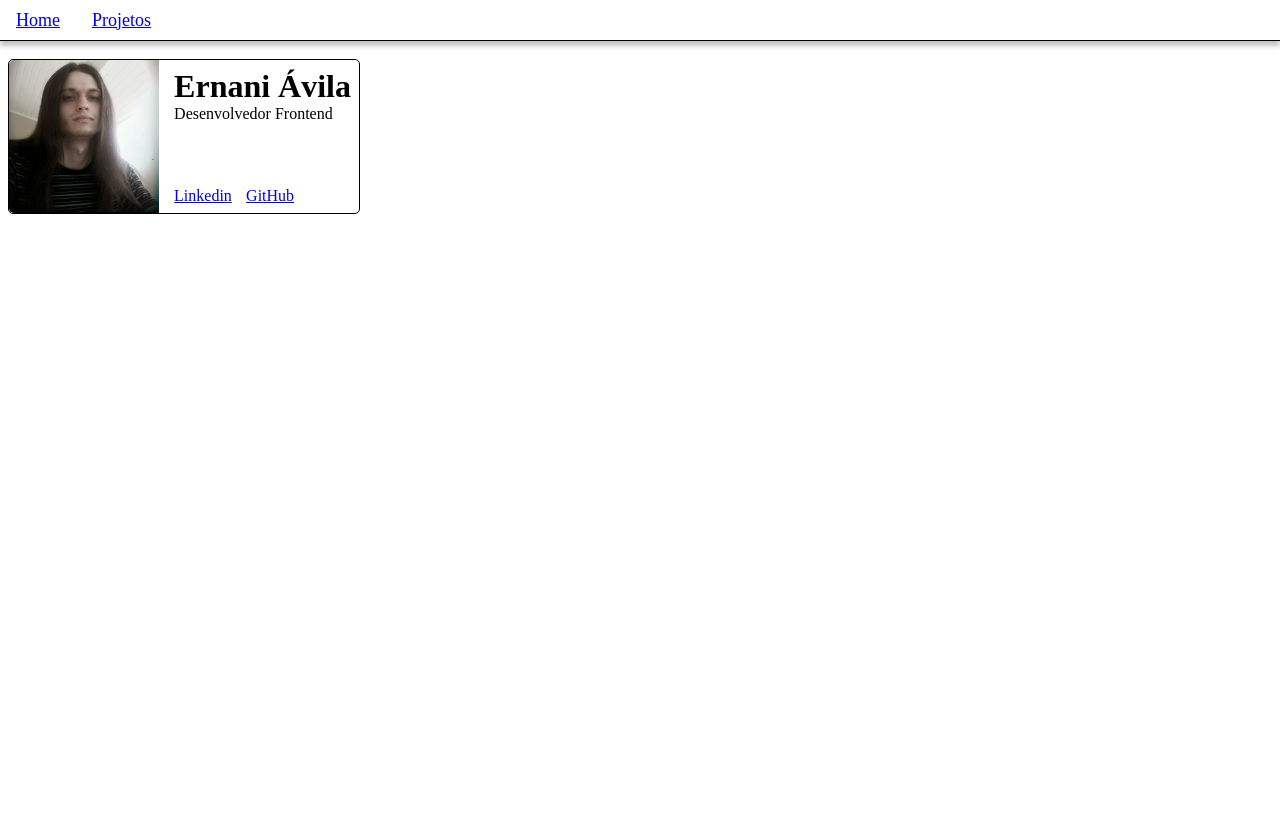
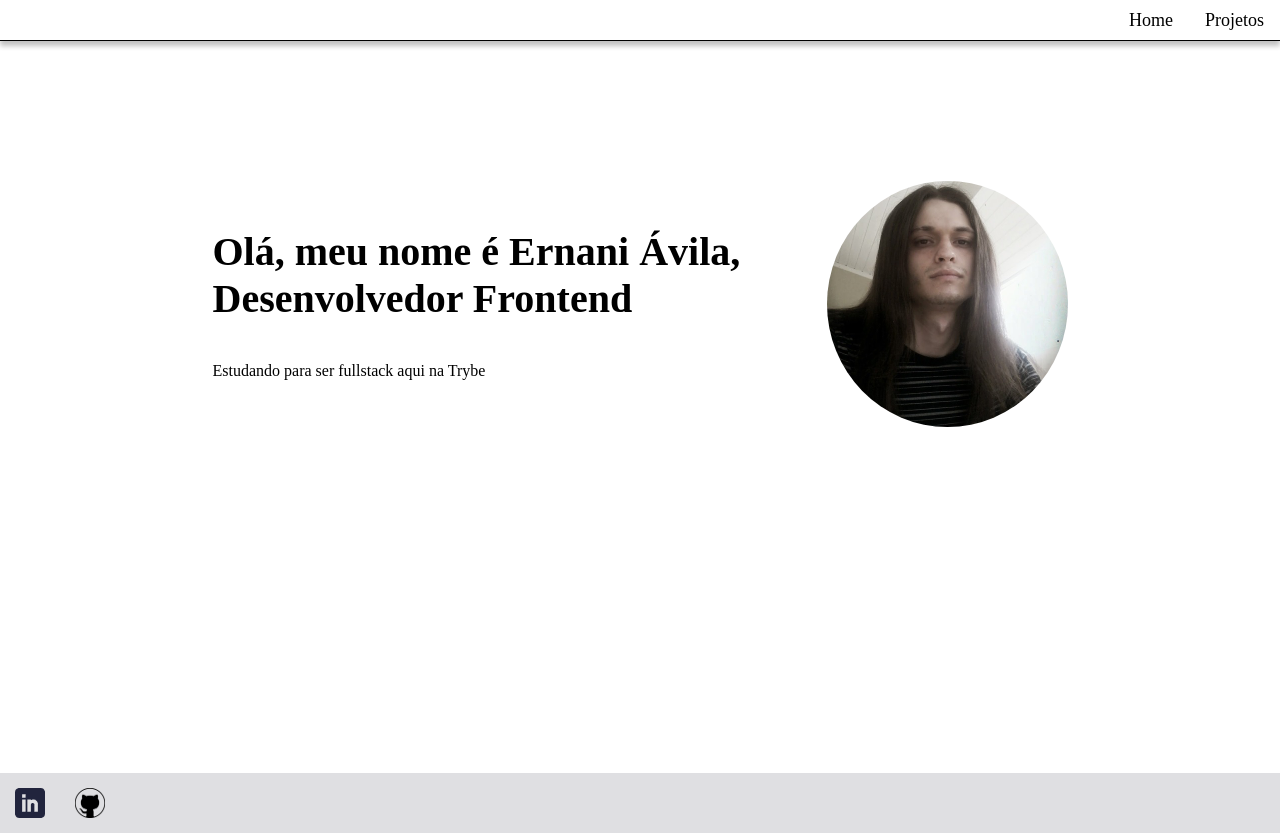
Before and after one commit to ernanicavila/portifolio, a plain HTML site: page index.html in a window 1280 px wide. Before the commit the page ends 800 px from the top, so only its background shows below. Drawn offline with Linux system fonts and the light colour scheme.

Commit message:
done changes into components

```diff
--- /dev/null
+++ b/components/footer/index.js
@@ -0,0 +1,58 @@
+class Footer extends HTMLElement {
+  constructor() {
+    super();
+  }
+
+  connectedCallback() {
+    this.innerHTML = `
+      <style>
+      .socialFooterDiv {
+        display: flex;
+        width: 80px;
+        justify-content: space-between;
+        margin: auto;
+      }
+        footer {
+          height: 60px;
+          list-style: none;
+          display: flex;
+          justify-content: space-between;
+          align-items: center;
+          background-color: #dfdfe2;
+          position: relative;
+          width:100%;
+          bottom:0px;
+        }
+
+        a {
+          margin: 0 15px;
+          color: inherit;
+          text-decoration: none;
+        }
+
+        a:hover {
+          padding-bottom: 5px;
+          box-shadow: inset 0 -2px 0 0 #333;
+        }
+
+        .social-row {
+          font-size: 20px;
+        }
+
+
+      </style>
+      <footer>
+      <div class="socialFooterDiv">
+      <a href="https://www.linkedin.com/in/ernaniavila/"
+        ><img src="images/linkedin.png"
+      /></a>
+      <a href="https://github.com/ernanicavila"
+        ><img src="images/git.png" width="30px" alt=""
+      /></a>
+    </div>
+      </footer>
+    `;
+  }
+}
+
+customElements.define("footer-component", Footer);
--- a/components/header.js
+++ /dev/null
@@ -1,34 +0,0 @@
-class Header extends HTMLElement {
-  constructor() {
-    super();
-  }
-
-  connectedCallback() {
-    this.innerHTML = `
-      <style>
-      .nav-bar a {
-        margin: 0px 16px;
-      }
-      .nav-bar {
-        display: flex;
-        align-items: center;
-        box-shadow: 0px 5px 5px rgb(194, 194, 194);
-        width: 100%;
-        height: 40px;
-        border-bottom: 1px solid black;
-        margin-bottom: 18px;
-        font-size: 18px;
-      }
-      </style>
-      <header>
-      <div class="nav-bar">
-        <a href="/index.html">Home</a>
-        <a href="/projects.html">Projetos</a>
-
-      </div>
-      </header>
-    `;
-  }
-}
-
-customElements.define("main-header", Header);
--- /dev/null
+++ b/components/header/index.js
@@ -0,0 +1,34 @@
+class Header extends HTMLElement {
+  constructor() {
+    super();
+  }
+
+  connectedCallback() {
+    this.innerHTML = `
+    <style>
+    .nav-bar a {
+      margin: 0px 16px;
+    }
+    .nav-bar {
+      display: flex;
+      align-items: center;
+      box-shadow: 0px 5px 5px rgb(194, 194, 194);
+      width: 100%;
+      height: 40px;
+      border-bottom: 1px solid black;
+      margin-bottom: 18px;
+      font-size: 18px;
+      flex-direction: row-reverse;
+    }
+  </style>
+  <header>
+    <div class="nav-bar">
+      <a href="/projects.html">Projetos</a>
+      <a href="/index.html">Home</a>
+    </div>
+  </header>
+    `;
+  }
+}
+
+customElements.define("main-header", Header);
--- a/style.css
+++ b/components/styles/index.css
@@ -2,29 +2,26 @@
   margin: 0;
   padding: 0;
 }
-
-.nav-bar {
-  display: flex;
-  align-items: center;
-  box-shadow: 0px 5px 5px rgb(194, 194, 194);
-  width: 100%;
-  height: 40px;
-  border-bottom: 1px solid black;
-  margin-bottom: 18px;
-  font-size: 18px;
+#mainTitle {
+  font-size: 40px;
+}
+.mainLetter p {
+  margin-top: 40px;
+}
+#mainSection {
+  margin-top: 140px;
+  min-height: 74vh;
 }
 
-.div-main {
-  border-radius: 5px;
-  margin: 8px;
+.pic {
+  border-radius: 50%;
+}
+.mainLetter {
   display: flex;
   justify-content: space-between;
-  width: 350px;
-  border: 1px solid black;
-}
-
-.nav-bar a {
-  margin: 0px 16px;
+  width: 855px;
+  align-items: center;
+  margin: auto;
 }
 
 .bar {
--- a/index.html
+++ b/index.html
@@ -1,22 +1,76 @@
 <html>
-  <link rel="stylesheet" href="/style.css" />
-  <script src="components/header.js" type="text/javascript" defer></script>
+  <link rel="stylesheet" href="components/styles/index.css" />
+  <script
+    src="components/header/index.js"
+    type="text/javascript"
+    defer
+  ></script>
+  <script src="components/footer/index.js" type="text/javascript"></script>
   <head>
-    <title>Ernani Ávila - Portifolio</title>
+    <title>Ernani Ávila - Home</title>
     <meta charset="UTF-8" />
   </head>
   <body>
     <main-header></main-header>
-    <div class="div-main">
-      <img class="picture" src="images/me.png" width="150px" />
-      <div class="bar">
-        <h1>Ernani Ávila</h1>
-        <p>Desenvolvedor Frontend</p>
-        <div class="social">
-          <a href="https://www.linkedin.com/in/ernaniavila/">Linkedin</a>
-          <a href="https://github.com/ernanicavila">GitHub</a>
+
+    <section id="mainSection">
+      <div class="mainLetter">
+        <div>
+          <h1 id="mainTitle">
+            Olá, meu nome é Ernani Ávila,<br />
+            Desenvolvedor Frontend
+          </h1>
+          <p>Estudando para ser fullstack aqui na Trybe</p>
         </div>
+
+        <img class="pic" src="images/me.png" alt="Ernani Ávila" />
       </div>
-    </div>
+
+      <!-- <div class="mainLetter">
+        <div>
+          <h1 id="mainTitle">
+            Olá, meu nome é Ernani Ávila,<br />
+            Desenvolvedor Frontend
+          </h1>
+          <p>Estudando para ser fullstack aqui na Trybe</p>
+        </div>
+
+        <img class="pic" src="images/me.png" alt="Ernani Ávila" />
+      </div>
+
+      <div class="mainLetter">
+        <div>
+          <h1 id="mainTitle">
+            Olá, meu nome é Ernani Ávila,<br />
+            Desenvolvedor Frontend
+          </h1>
+          <p>Estudando para ser fullstack aqui na Trybe</p>
+        </div>
+
+        <img class="pic" src="images/me.png" alt="Ernani Ávila" />
+      </div>
+      <div class="mainLetter">
+        <div>
+          <h1 id="mainTitle">
+            Olá, meu nome é Ernani Ávila,<br />
+            Desenvolvedor Frontend
+          </h1>
+          <p>Estudando para ser fullstack aqui na Trybe</p>
+        </div>
+        <div class="mainLetter">
+          <div>
+            <h1 id="mainTitle">
+              Olá, meu nome é Ernasdasdaani Ávila,<br />
+              Desenvolvedor Frontend
+            </h1>
+            <p>Estudando para ser fullstack aqui na Trybe</p>
+          </div>
+
+        <img class="pic" src="images/me.png" alt="Ernani Ávila" />
+      </div> -->
+    </section>
   </body>
+  <footer>
+    <footer-component> </footer-component>
+  </footer>
 </html>
```
Also changed, not shown: projects.html (+11 -3 lines), images/git.png (added), images/insta.png (added), images/linkedin.png (added).
